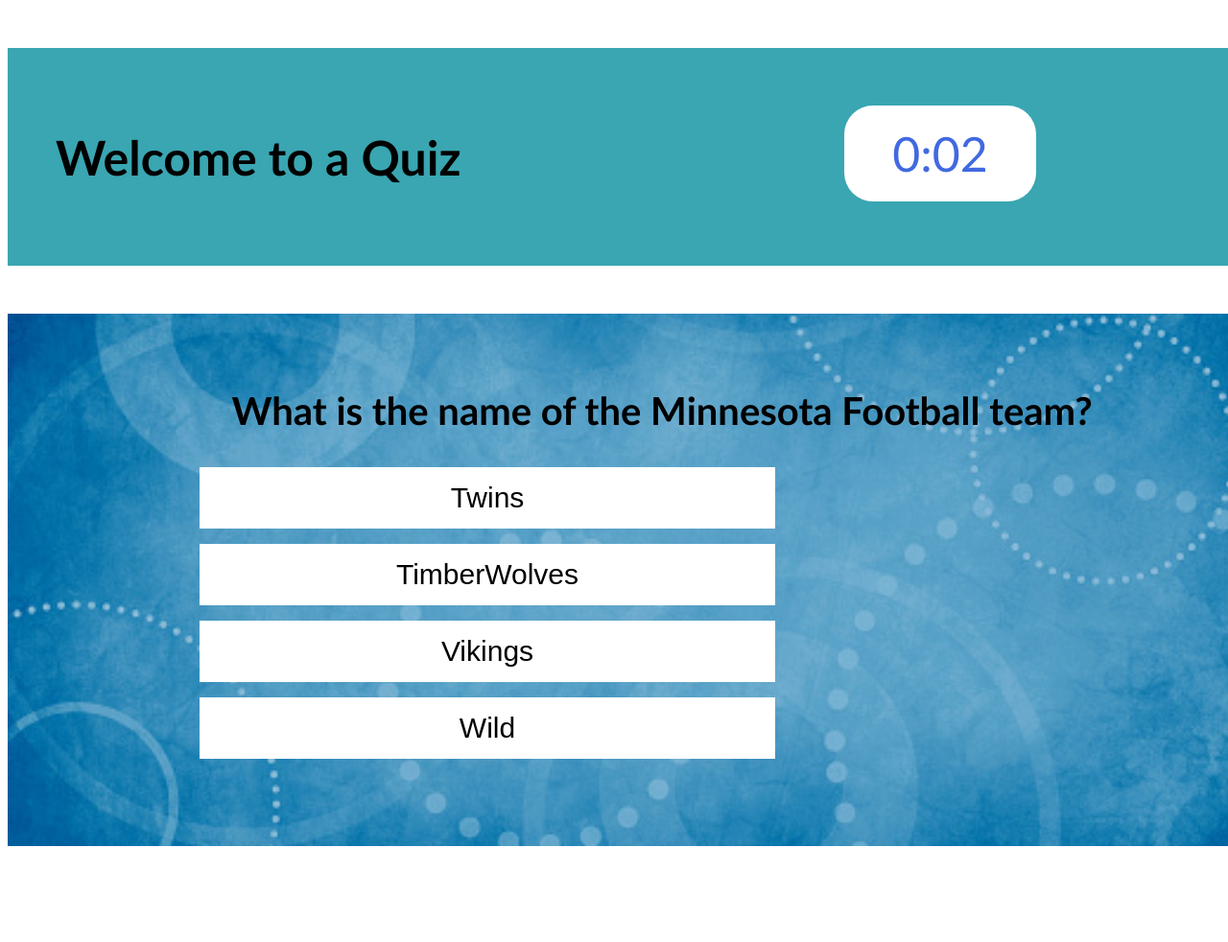
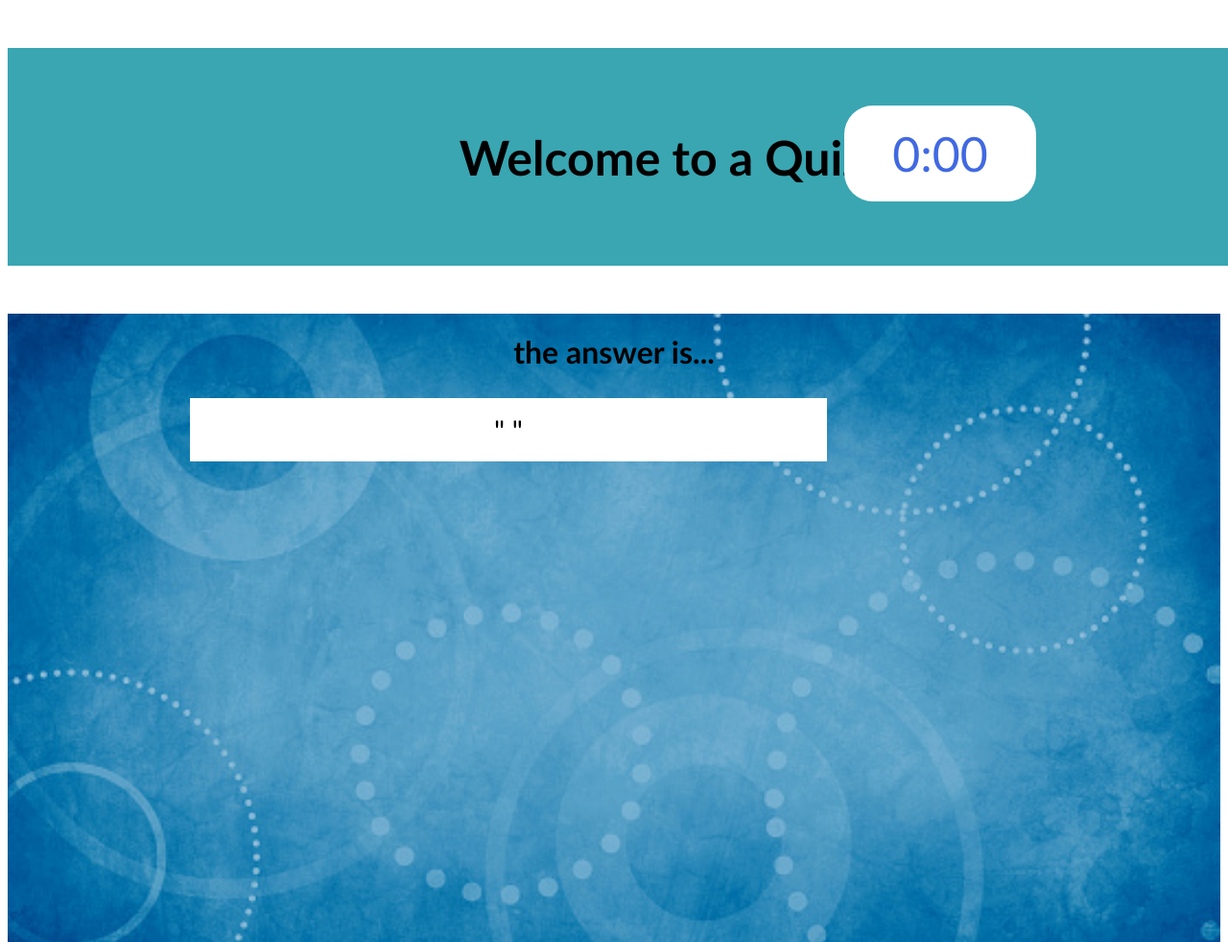
Before and after one commit to mmcelwee8002/Code-Quiz-challenge-4-MM, a plain HTML site: page index.html in a window 1280 px wide. Shown: the top 982 px of the page at 96% size. Before the commit the page ends 890 px from the top, so only its background shows below. Drawn offline with Linux system fonts and the light colour scheme.

Commit message:
working on questions with js

```diff
--- a/assets/css/style.css
+++ b/assets/css/style.css
@@ -12,7 +12,7 @@ flex-wrap: wrap;
 }
 header h1{
 font-size: 50px;
-align-items: center;
+text-align: center;
 }
 #timer{
 top: 60px;
@@ -26,7 +26,7 @@ body {
   font-family: 'Trebuchet MS', 'Lucida Sans Unicode', 'Lucida Grande', 'Lucida Sans', Arial, sans-serif;
 
 }
-
+/* this p is for the timer */
 p {
     color: royalblue;
     display: flex;
@@ -42,7 +42,7 @@ p {
     right: 100px
      }
 
-  #button, #button1, #button2, #button3, #button4 {
+  .button {
       background-color: white;
       display: inline-block;
       border: none;
@@ -58,27 +58,31 @@ p {
 
 .question-hero {
   background-image: url(../images/abstract-blue-background.jpg);
-  align-items: flex-start;
+
   flex: 0 1 100%;
-  display: block;
-  justify-content: center;
   flex-wrap: nowrap;
   background-size: cover;
   background-position: 80%;
   background-attachment: fixed;
-padding: 50px;
-margin: 50px 50px 0 0;
-width: 100%;
+  height: 700px;
+  margin: 50px 50px 0 0;
+  width: 100%;
 
 }
 .question-hero h1{
-color: black;
-text-align: center;
-font-size: 40px;
+  color: black;
+  text-align: center;
+  padding-top: 20px;
 }
 
 #answerResponse{
-  color: black;
+  color: green;
   text-align: center;
   font-size: 40px;
-  }
+}
+
+#answerResponse1{
+  color: red;
+  text-align: center;
+  font-size: 40px;
+}
--- a/assets/js/script.js
+++ b/assets/js/script.js
@@ -1,6 +1,6 @@
 
 //this is the timer section.  Set Starting minues as the timer start point
-const startingMinutes = .1;
+const startingMinutes = .0;
 let time = startingMinutes * 60;
 
 const timerEl = document.getElementById('timer');
@@ -9,7 +9,7 @@ setInterval(updateCowndown, 1000);
 
 function updateCowndown() {
 
-    const minutes = Math.floor(time / 60)
+    var minutes = Math.floor(time / 60)
 
     var seconds = time % 60
     // this if statement stops the clock at zero 0
@@ -23,6 +23,40 @@ function updateCowndown() {
     time--;
 }
 
+//question #1
+var questions=
+[
+{
+question:  "what is...?",
+answer: "the answer is...",
+button1: "the answer is...",
+button2: "Hi Jordan",
+button3: "button 3",
+button4: "button 4",
+},
+{
+  question:  "what is...?",
+  answer: "the answer is...",
+  button1: "the answer is...",
+  button2: "button 2",
+  button3: "button 3",
+  button4: "button 4",
+  }
+]
+
+document.getElementById("questions").innerHTML =
+questions[0].answer;
+
+document.getElementById("questions").innerHTML =
+questions[0].button1;
+
+// questions[0].question1
+
+console.log(Object.keys(questions));
+
+
+
+
 // Create click event for answer
 // function answerQuestion (){
 
@@ -30,8 +64,38 @@ function updateCowndown() {
         document.getElementById("answerResponse").innerHTML = "Correct";
     }
     function questionWrong() {
-        document.getElementById("answerResponse").innerHTML = "Wrong";
+        document.getElementById("answerResponse1").innerHTML = "Wrong";
     }
+
+
+
+//question #1 object...    questions[0].question
+var questions=
+[
+{
+question:  "what is...?",
+answer: "the answer is...",
+button1: "the answer is...",
+button2: "button 2",
+button3: "button 3",
+button4: "button 4",
+},
+{
+  question:  "what is...?",
+  answer: "the answer is...",
+  button1: "the answer is...",
+  button2: "button 2",
+  button3: "button 3",
+  button4: "button 4",
+  }
+
+
+
+]
+questions[0].question
+
+
+
 
 
 //    document.getElementById("button1").addEventListener("click", function (){
--- a/index.html
+++ b/index.html
@@ -9,6 +9,7 @@
     <link rel="stylesheet" href="assets/css/style.css">
 
 </head>
+
 <body>
     <header>
 
@@ -22,20 +23,25 @@
 
 
     <div class="question-hero">
+        <!-- <h1>What is the name of the Minnesota Football team?</h1> -->
 
-<h1>What is the name of the Minnesota Football team?</h1>
+        <h1 id="questions"></h1>
+
+            <ul>
+                <!-- <li id="questions"> -->
+                <li class="button"> " "</li>
+                <!-- <li class="button">Tea</li>
+                <li class="button">Coca Cola</li>
+                <li class="button">Coca Cola</li> -->
+                <!-- </li> -->
+
+              </ul>
+
+    </div>
 
 
-<div>
 
-    <button onclick="questionWrong()" id="button">Twins</button>
-    <button onclick="questionWrong()" id="button">TimberWolves</button>
-    <button onclick="questionCorrect()" id="button">Vikings</button>
-    <button onclick="questionWrong()" id="button">Wild</button>
 
-    <h2 id="answerResponse"></h2>
-
-</div>
 
 
 
```
Lines whose indentation alone changed are shown as unchanged.
